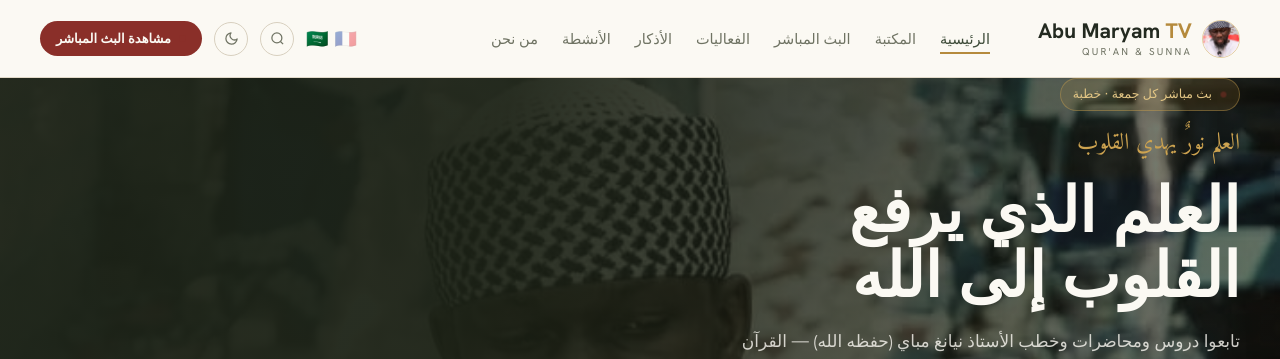
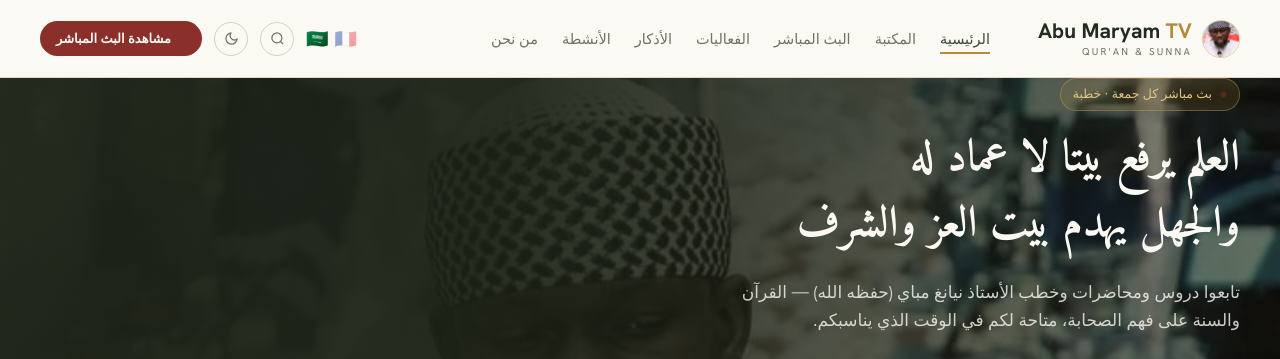
Before and after one commit to IbrahimaISIDev/abu-maryam-project, a Next.js app: page /ar in a window 1280 px wide. Shown: the top 359 px of the page. Built offline with nearby package versions, Linux system fonts and the light colour scheme; no server answers; the database is empty.

Commit message:
feat(home): nouveau texte hero (proverbe sur le savoir), localisé par langue
Le verset arabe était affiché en dur quelle que soit la langue active,
en double avec la traduction. Il passe maintenant par le dictionnaire
fr/ar comme le reste du hero, avec police et RTL adaptés côté arabe.

```diff
--- a/app/[lang]/page.tsx
+++ b/app/[lang]/page.tsx
@@ -32,7 +32,7 @@ export default async function HomePage({ params }: { params: Promise<{ lang: Loc
       <MobileHeader />
 
       <main id="main-content" className="pb-20 md:pb-0">
-        <Hero dict={dict.home} />
+        <Hero dict={dict.home} lang={lang} />
 
         <div className="max-w-[1280px] mx-auto px-5 md:px-10 space-y-12 md:space-y-14 py-10 md:py-14">
           {showDailyVerse && <DailyVerseWidget />}
--- a/components/home/Hero.tsx
+++ b/components/home/Hero.tsx
@@ -2,8 +2,10 @@ import Link from "@/components/ui/LocalizedLink";
 import Image from "next/image";
 import LiveDot from "@/components/ui/LiveDot";
 import type { Dictionary } from "@/dictionaries/types";
+import type { Locale } from "@/lib/i18n";
 
-export default function Hero({ dict }: { dict: Dictionary["home"] }) {
+export default function Hero({ dict, lang }: { dict: Dictionary["home"]; lang: Locale }) {
+  const isArabic = lang === "ar";
   return (
     <section className="relative min-h-[400px] md:min-h-[560px] overflow-hidden">
       {/* Image de fond */}
@@ -40,13 +42,14 @@ export default function Hero({ dict }: { dict: Dictionary["home"] }) {
             </span>
           </div>
 
-          {/* Verset arabe */}
-          <p className="arabic text-[#cda350] text-[20px] md:text-[23px] mb-4 rtl:text-right ltr:text-left">
-            العلم نورٌ يهدي القلوب
-          </p>
-
           {/* Titre H1 */}
-          <h1 className="font-[var(--font-cormorant)] font-semibold text-[33px] md:text-[62px] leading-[1.05] text-[#fbf9f3] mb-4 md:mb-5">
+          <h1
+            className={
+              isArabic
+                ? "arabic font-[var(--font-amiri)] font-semibold text-[28px] md:text-[44px] leading-[1.5] text-[#fbf9f3] mb-4 md:mb-5"
+                : "font-[var(--font-cormorant)] font-semibold text-[26px] md:text-[42px] leading-[1.2] text-[#fbf9f3] mb-4 md:mb-5"
+            }
+          >
             {dict.heroTitleLine1}<br className="hidden md:block" /> {dict.heroTitleLine2}
           </h1>
 
--- a/dictionaries/ar.ts
+++ b/dictionaries/ar.ts
@@ -46,8 +46,8 @@ const ar: Dictionary = {
   },
   home: {
     liveBadge: "بث مباشر كل جمعة · خطبة",
-    heroTitleLine1: "العلم الذي يرفع",
-    heroTitleLine2: "القلوب إلى الله",
+    heroTitleLine1: "العلم يرفع بيتا لا عماد له",
+    heroTitleLine2: "والجهل يهدم بيت العز والشرف",
     heroParagraph:
       "تابعوا دروس ومحاضرات وخطب الأستاذ نيانغ مباي (حفظه الله) — القرآن والسنة على فهم الصحابة، متاحة لكم في الوقت الذي يناسبكم.",
     watchLive: "مشاهدة البث المباشر",
--- a/dictionaries/fr.ts
+++ b/dictionaries/fr.ts
@@ -46,8 +46,8 @@ const fr: Dictionary = {
   },
   home: {
     liveBadge: "En direct chaque vendredi · Khoutba",
-    heroTitleLine1: "Le savoir qui élève",
-    heroTitleLine2: "les cœurs vers Allah",
+    heroTitleLine1: "Le savoir élève une maison qui n'a pas de piliers,",
+    heroTitleLine2: "et l'ignorance détruit la maison de la gloire et de l'honneur.",
     heroParagraph:
       "Suivez les cours, conférences et sermons d'Oustaz Niang Mbaye (H.A) — le Qur'an et la Sunna selon la compréhension des Sahaba, accessibles à votre rythme.",
     watchLive: "Regarder le live",
```
